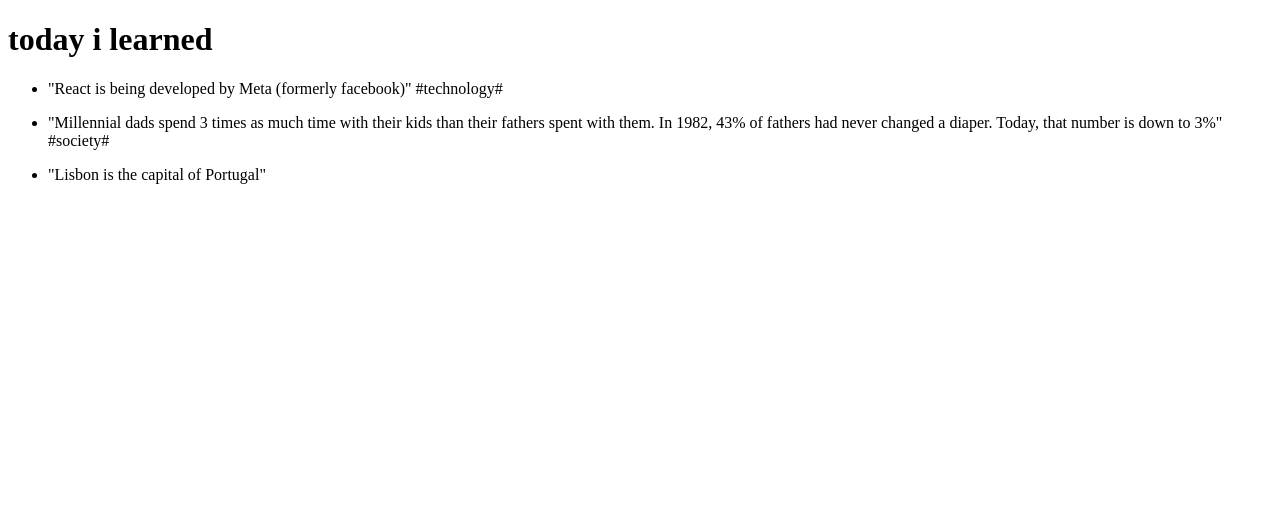
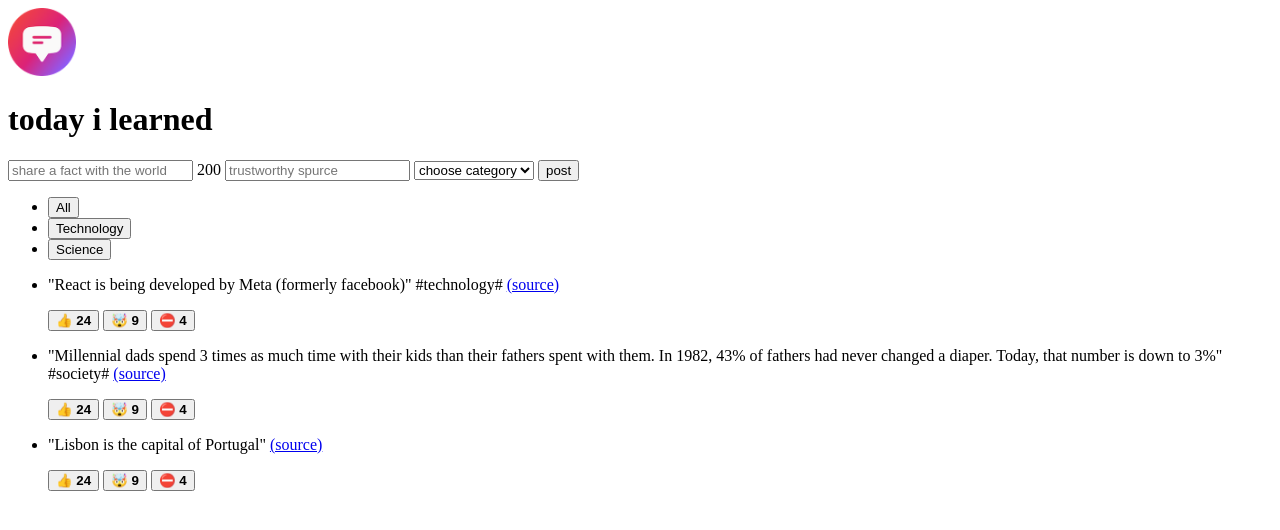
Before and after one commit to SimaGhanadiyan/Today-I-Learn-web-app-, a plain HTML site: page index.html in a window 1280 px wide. Drawn offline with Linux system fonts and the light colour scheme.

Commit message:
end html part

```diff
--- a/index.html
+++ b/index.html
@@ -8,14 +8,50 @@
     <link rel="stylesheet" href="style.css" />
   </head>
   <body>
-    <div class container>
+    <div class="container">
+      <header>
+        <img
+          src="logo.png"
+          height="68px"
+          width="68px"
+          alt="today i leared logo"
+        />
         <h1>today i learned</h1>
+      </header>
+      <form>
+        <input type="text" placeholder="share a fact with the world" />
+        <span>200</span>
+        <input type="text" placeholder="trustworthy spurce" />
+        <select>
+          <option value="">choose category</option>
+          <option value="technology">Technology</option>
+          <option value="science">Science</option>
+        </select>
+        <button>post</button>
+      </form>
+      <main>
+        <aside>
+          <ul>
+            <li><button>All</button></li>
+            <li><button>Technology</button></li>
+            <li><button>Science</button></li>
+          </ul>
+        </aside>
+        <section>
           <ul>
             <li>
               <p>
                 "React is being developed by Meta (formerly facebook)"
                 <span>#technology#</span>
+                <a href="https://opensource.fb.com/" target="_blank"
+                  >(source)</a
+                >
               </p>
+              <div>
+                <button>👍<strong> 24</strong></button>
+                <button>🤯 <strong> 9</strong></button>
+                <button>⛔️ <strong> 4</strong></button>
+              </div>
             </li>
             <li>
               <p>
@@ -23,15 +59,35 @@
                 their fathers spent with them. In 1982, 43% of fathers had never
                 changed a diaper. Today, that number is down to 3%"
                 <span>#society#</span>
+                <a
+                  href="https://www.mother.ly/parenting/millennial-dads-spend-more-time-with-their-kids"
+                  target="_blank"
+                  >(source)</a
+                >
               </p>
+              <div>
+                <button>👍<strong> 24</strong></button>
+                <button>🤯 <strong> 9</strong></button>
+                <button>⛔️ <strong> 4</strong></button>
+              </div>
             </li>
             <li>
               <p>
                 "Lisbon is the capital of Portugal"
                 <span></span>
+                <a href="https://en.wikipedia.org/wiki/Lisbon" target="_blank"
+                  >(source)</a
+                >
               </p>
+              <div>
+                <button>👍<strong> 24</strong></button>
+                <button>🤯 <strong> 9</strong></button>
+                <button>⛔️ <strong> 4</strong></button>
+              </div>
             </li>
           </ul>
+        </section>
+      </main>
     </div>
     <script src="script.js"></script>
   </body>
```
Lines whose indentation alone changed are shown as unchanged.
